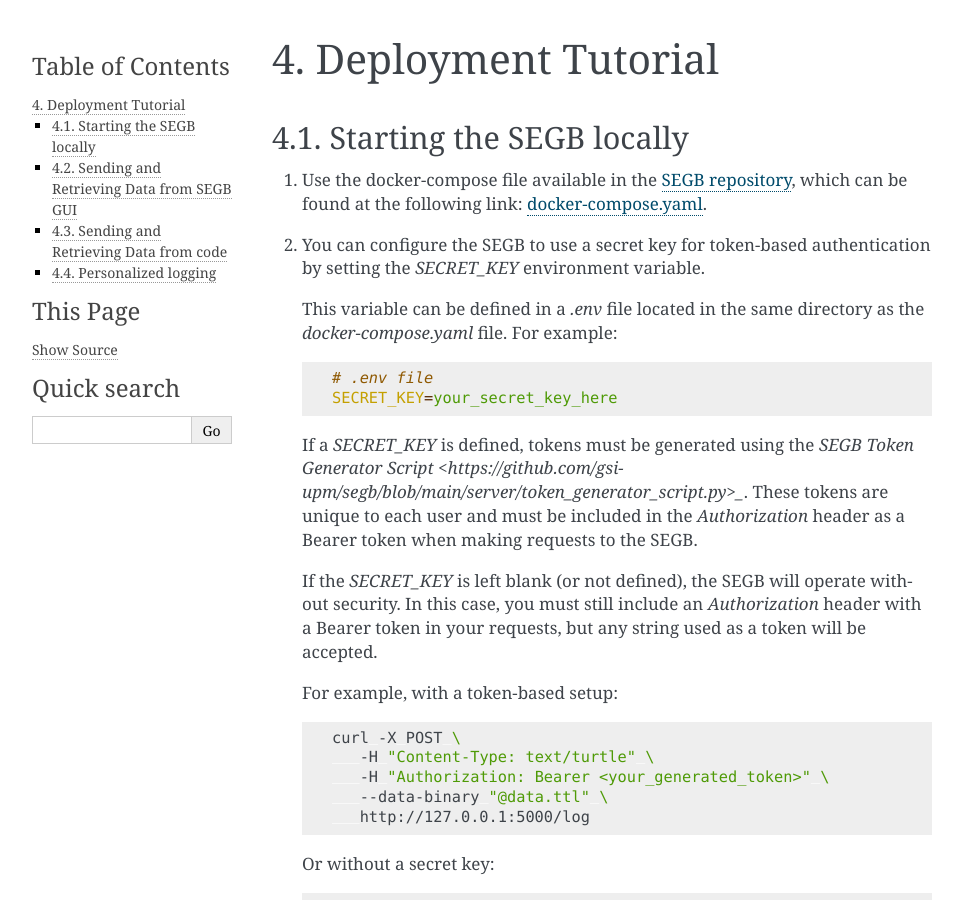
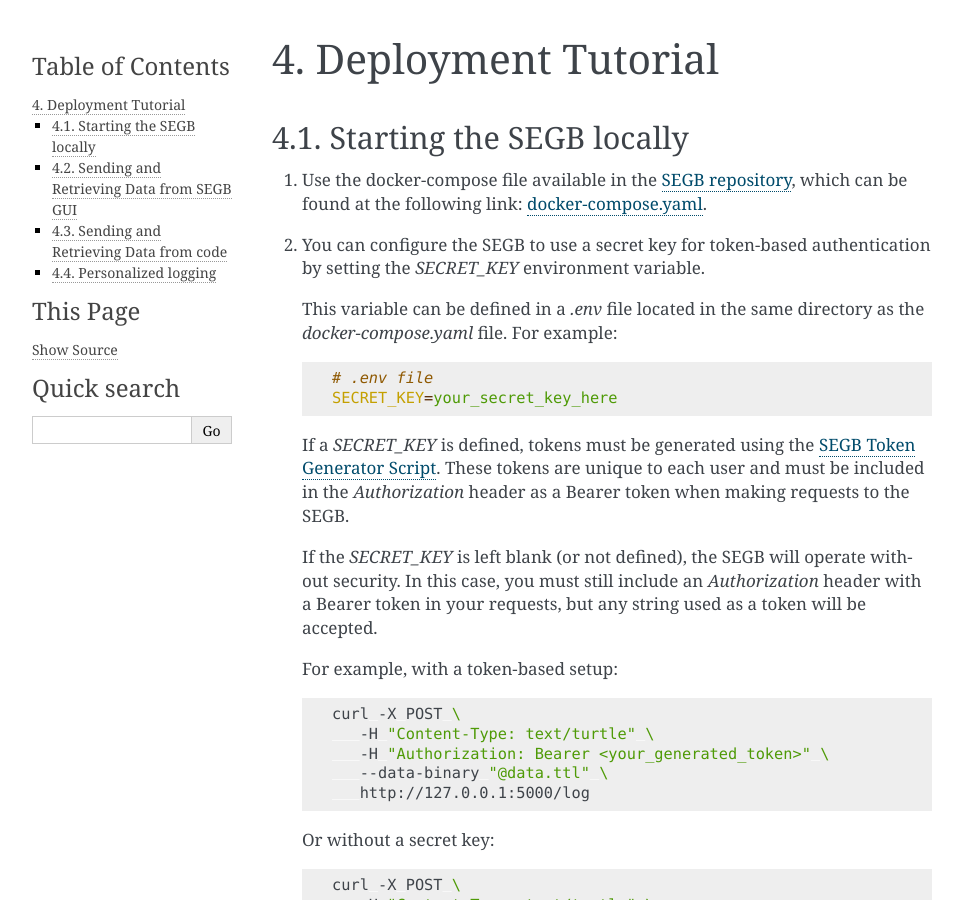
Before and after one commit to Pokoyokjk/TFG_Gloria, a Sphinx documentation site: the page built from docs/4_deployment_tutorial.rst, in a window 1280 px wide and 900 px high. Shown: the whole window, without its empty margins (148-1111 px from the left). Built offline with Sphinx 7.4.7, drawn with Linux system fonts in a browser that asks for light colours.

Commit message:
Fix formatting of SEGB Token Generator Script link in deployment tutorial

```diff
--- a/docs/4_deployment_tutorial.rst
+++ b/docs/4_deployment_tutorial.rst
@@ -15,7 +15,7 @@
       # .env file
       SECRET_KEY=your_secret_key_here
 
-   If a `SECRET_KEY` is defined, tokens must be generated using the `SEGB Token Generator Script <https://github.com/gsi-upm/segb/blob/main/server/token_generator_script.py>_`. These tokens are unique to each user and must be included in the `Authorization` header as a Bearer token when making requests to the SEGB.
+   If a `SECRET_KEY` is defined, tokens must be generated using the `SEGB Token Generator Script <https://github.com/gsi-upm/segb/blob/main/server/token_generator_script.py>`_. These tokens are unique to each user and must be included in the `Authorization` header as a Bearer token when making requests to the SEGB.
 
    If the `SECRET_KEY` is left blank (or not defined), the SEGB will operate without security. In this case, you must still include an `Authorization` header with a Bearer token in your requests, but any string used as a token will be accepted.
 
```
Also changed, not shown: 4 other files.
